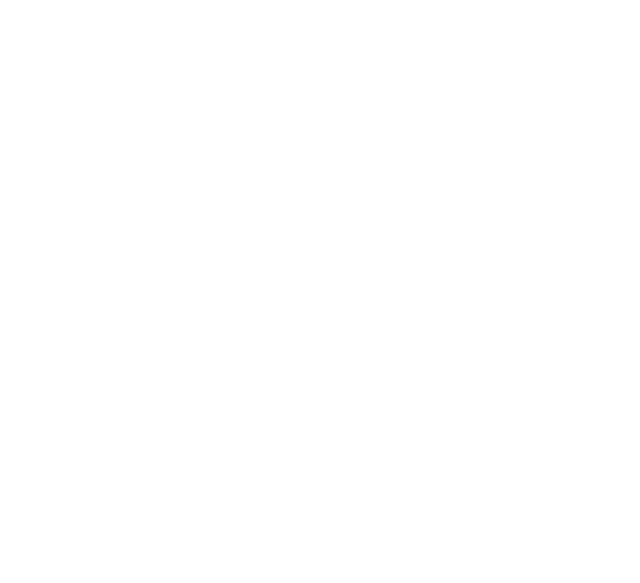
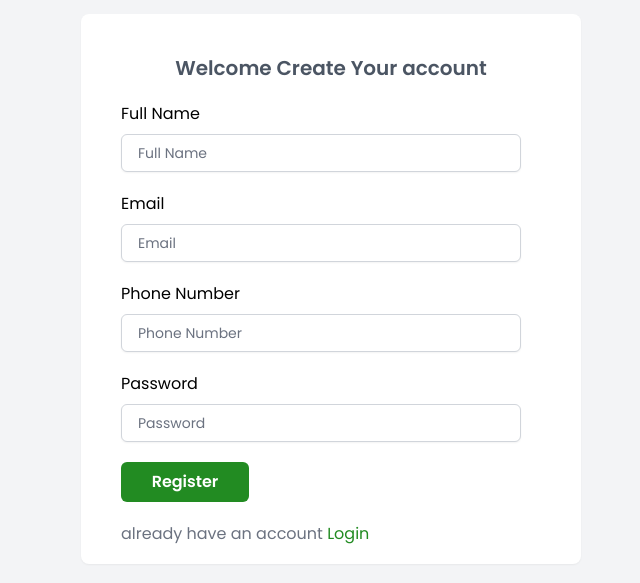
Before and after one commit to aine1100/MadeInUgandaLtd, a React (Vite) app: page /register in a window 1280 px wide. Before the commit this address had no page. Shown: the part 111-694 px from the top of the page, without its empty margins (309-949 px from the left). Built offline with nearby package versions, Linux system fonts and the light colour scheme.

Commit message:
login and register

```diff
--- a/index.html
+++ b/index.html
@@ -3,6 +3,7 @@
   <head>
     <link href="https://fonts.googleapis.com/css2?family=Poppins:wght@300;400;500;600;700&display=swap" rel="stylesheet">
     <meta charset="UTF-8" />
+    <link rel="icon"  href="/madeinug.jpg" class="rounded-full w-2 h-2" />
     <meta name="viewport" content="width=device-width, initial-scale=1.0" />
     <title>Made in Uganda</title>
   </head>
--- a/src/App.tsx
+++ b/src/App.tsx
@@ -5,6 +5,8 @@
 import Services from "./pages/Service";
 import Products from "./pages/Product";
 import Contact from "./pages/contact";
+import Register from "./pages/register";
+import Login from "./pages/login";
 
 const App: React.FC = () => {
   return (
@@ -15,6 +17,10 @@
         <Route path="/service" element={<Services />} />
         <Route path="/products" element={<Products />} />
         <Route path="/contact" element={<Contact />} />
+        <Route path="/register" element={<Register/>} />
+        <Route path="/login" element={<Login/>} />
+
+
       </Routes>
     </Router>
   );
--- a/src/components/navbar.tsx
+++ b/src/components/navbar.tsx
@@ -24,13 +24,13 @@
       name: "Login",
       className:
         "bg-primary-color px-6 flex items-center justify-center py-2 rounded-md text-white ",
-      link: "#",
+      link: "/login",
     },
     {
       name: "Register",
       className:
         "border-[1.5px] border-primary-color px-6 flex items-center justify-center py-2 rounded-md text-primary-color ",
-      link: "#",
+      link: "/register",
     },
   ];
 
--- a/src/components/productNavbar.tsx
+++ b/src/components/productNavbar.tsx
@@ -44,13 +44,13 @@
       name: "Login",
       className:
         "bg-primary-color px-6 flex items-center justify-center py-2 rounded-md text-white ",
-      link: "#",
+      link: "/login",
     },
     {
       name: "Register",
       className:
         "border-[1.5px] border-primary-color px-6 flex items-center justify-center py-2 rounded-md text-primary-color ",
-      link: "#",
+      link: "/register",
     },
   ];
 
--- /dev/null
+++ b/src/pages/login.tsx
@@ -0,0 +1,49 @@
+export default function Login(){
+    const inputData = [
+
+
+        {
+            name: "Phone Number",
+            className: "h-10",
+            type: "text",
+        },
+        {
+            name: "Password",
+            className: "h-10",
+            type: "password",
+        },
+
+    ];
+    return(
+        <div className="h-screen w-screen bg-gray-100 flex items-center justify-center">
+            <div className="p-10  bg-white shadow-sm rounded-lg flex-col gap-5 flex  w-[500px] ">
+                <h1 className="text-xl font-semibold text-gray-600 text-center">Login into Your account</h1>
+               {
+                inputData.map((field, index) =>
+                        <div className="flex flex-col gap-2" key={index}>
+                            <h1>{field.name}</h1>
+
+                        <input
+                            name={field.name}
+                            type={field.type}
+                            placeholder={field.name}
+                            className={`w-full md:w-[400px] px-4 py-2 text-sm text-black placeholder:text-gray-500 focus:outline-none border border-gray-300 rounded-md shadow-sm focus:border-primary-color`}/>
+
+                        </div>
+                    )
+               }
+                <button className="w-32 p-2 text-white font-semibold rounded-md bg-primary-color transition-all duration-300">
+                            Login
+                        </button>
+                        <p className="text-gray-500 text-md">Dont have an account <a href="/register" className="text-primary-color">Register</a></p>
+
+
+
+
+
+            </div>
+
+        </div>
+    )
+
+}
--- /dev/null
+++ b/src/pages/register.tsx
@@ -0,0 +1,57 @@
+export default function Register(){
+    const inputData = [
+        {
+            name: "Full Name",
+            className: "h-10",
+            type: "text",
+        },
+        {
+            name: "Email",
+            className: "h-10",
+            type: "email",
+        },
+        {
+            name: "Phone Number",
+            className: "h-10",
+            type: "text",
+        },
+        {
+            name: "Password",
+            className: "h-10",
+            type: "password",
+        },
+
+    ];
+    return(
+        <div className="h-screen w-screen bg-gray-100 flex items-center justify-center">
+            <div className="p-10  bg-white shadow-sm rounded-lg flex-col gap-5 flex  w-[500px] h-[550px]">
+                <h1 className="text-xl font-semibold text-gray-600 text-center">Welcome Create Your account</h1>
+               {
+                inputData.map((field, index) =>
+                        <div className="flex flex-col gap-2" key={index}>
+                            <h1>{field.name}</h1>
+
+                        <input
+                            name={field.name}
+                            type={field.type}
+                            placeholder={field.name}
+                            className={`w-full md:w-[400px] px-4 py-2 text-sm text-black placeholder:text-gray-500 focus:outline-none border border-gray-300 rounded-md shadow-sm focus:border-primary-color`}/>
+
+                        </div>
+                    )
+               }
+                <button className="w-32 p-2 text-white font-semibold rounded-md bg-primary-color transition-all duration-300">
+                            Register
+                        </button>
+                        <p className="text-gray-500 text-md">already have an account <a href="/login" className="text-primary-color">Login</a></p>
+
+
+
+
+
+            </div>
+
+        </div>
+    )
+
+}
```
